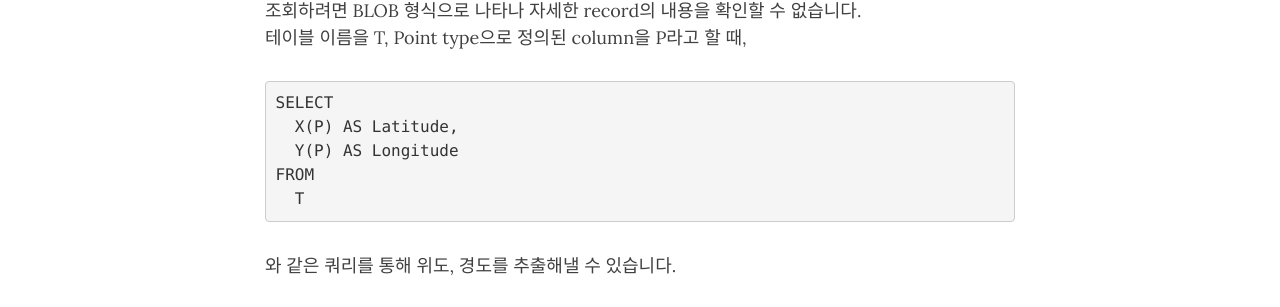
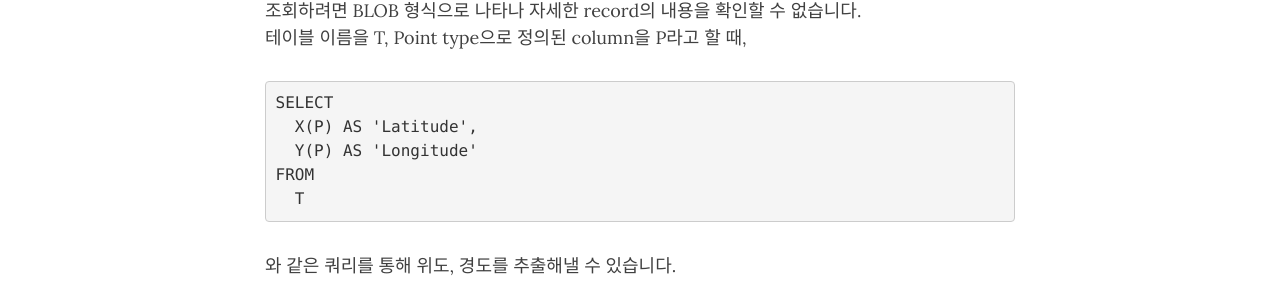
Before and after one commit to staphaniek/staphaniek.github.io, a Jekyll site: the page built from _posts/2019-01-26-read-point-type-in-mysql.md, in a window 1280 px wide and 1013 px high. Shown: the part 328-635 px from the top of the window. Built offline with Jekyll 4.4.1, drawn with Linux system fonts in a browser that asks for light colours; nearby versions of some CDN libraries; comment, search, counter and statistics services are not loaded.

Commit message:
애매한거 수정..

````diff
--- a/_posts/2019-01-26-read-point-type-in-mysql.md
+++ b/_posts/2019-01-26-read-point-type-in-mysql.md
@@ -9,8 +9,8 @@ Mysql은 POINT라는 geometric 타입을 지원합니다.
 테이블 이름을 T, Point type으로 정의된 column을 P라고 할 때,
 ```Mysql
 SELECT
-  X(P) AS Latitude,
-  Y(P) AS Longitude
+  X(P) AS 'Latitude',
+  Y(P) AS 'Longitude'
 FROM
   T
 ```
````
